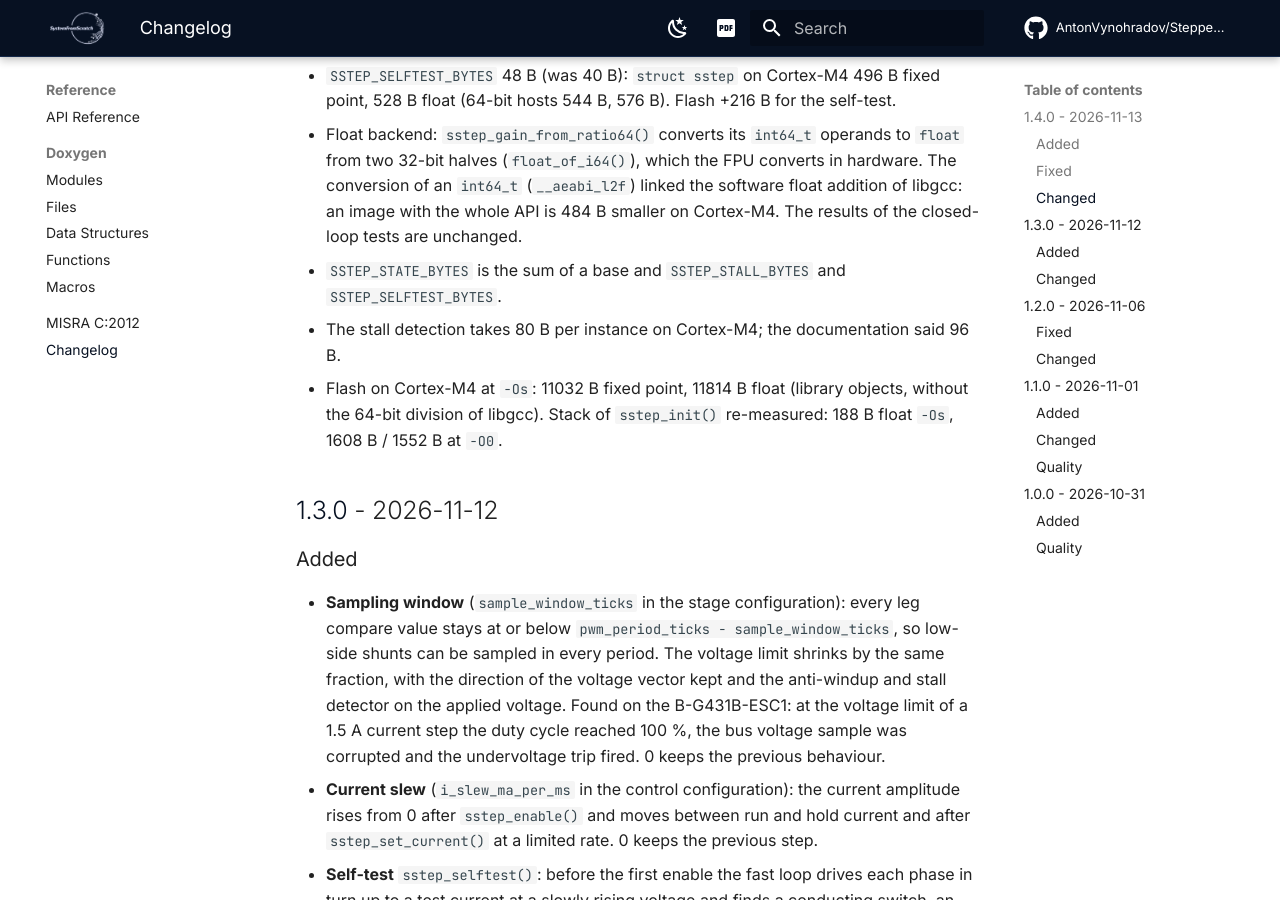
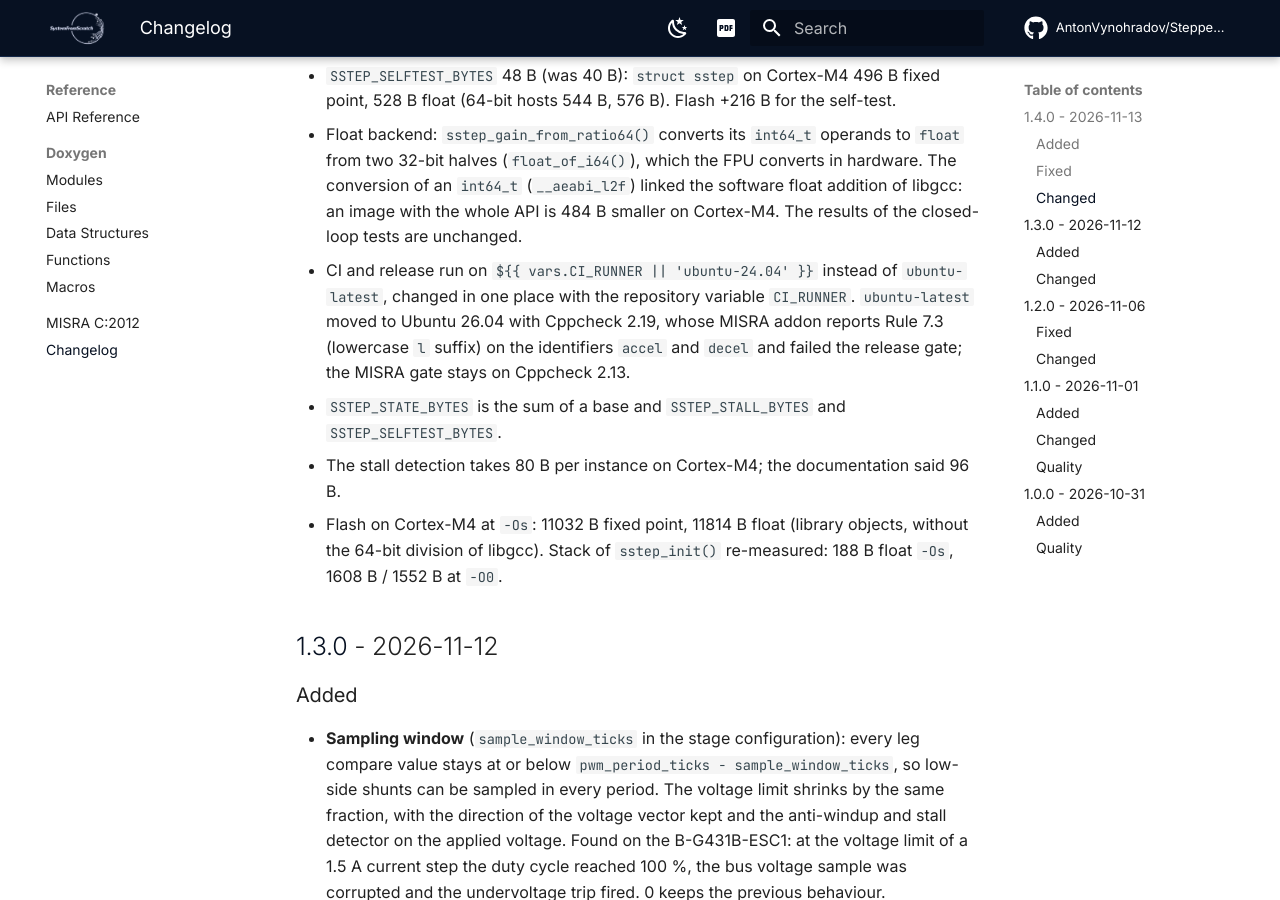
Before and after one commit to AntonVynohradov/Stepper-C, an MkDocs documentation site: the page built from docs/changelog.md, in a window 1280 px wide and 900 px high, scrolled down 1234 px. Built offline with MkDocs 1.6.1 and Material for MkDocs 9.7.7, drawn with Linux system fonts in a browser that asks for light colours; comment, search, counter and statistics services are not loaded.

Commit message:
Pin the CI runner to Ubuntu 24.04 through the CI_RUNNER variable
ubuntu-latest moved to Ubuntu 26.04 (Cppcheck 2.19, GCC 15). Its MISRA
addon reports Rule 7.3 on the identifiers accel and decel (its literal
pattern accepts hex letters followed by l) and failed the 1.4.0 release
gate, while the MISRA gate is defined on Cppcheck 2.13.

- Every job runs on ${{ vars.CI_RUNNER || 'ubuntu-24.04' }}: the runner
  is changed in one place, the repository variable CI_RUNNER (env is not
  available in runs-on).
- CHANGELOG 1.4.0 and the project skill updated.

Signed-off-by: Anton Vynohradov <avynohradov@systemfromscratch.com>

```diff
--- a/CHANGELOG.md
+++ b/CHANGELOG.md
@@ -46,6 +46,11 @@ and this project adheres to [Semantic Versioning](https://semver.org/spec/v2.0.0
   conversion of an `int64_t` (`__aeabi_l2f`) linked the software float addition of libgcc:
   an image with the whole API is 484 B smaller on Cortex-M4. The results of the
   closed-loop tests are unchanged.
+- CI and release run on `${{ vars.CI_RUNNER || 'ubuntu-24.04' }}` instead of
+  `ubuntu-latest`, changed in one place with the repository variable `CI_RUNNER`.
+  `ubuntu-latest` moved to Ubuntu 26.04 with Cppcheck 2.19, whose MISRA addon reports
+  Rule 7.3 (lowercase `l` suffix) on the identifiers `accel` and `decel` and failed the
+  release gate; the MISRA gate stays on Cppcheck 2.13.
 - `SSTEP_STATE_BYTES` is the sum of a base and `SSTEP_STALL_BYTES` and
   `SSTEP_SELFTEST_BYTES`.
 - The stall detection takes 80 B per instance on Cortex-M4; the documentation said 96 B.
```
Also changed, not shown: .agents/skills/stepper-c/SKILL.md (+3 -1 lines), 8 other files.
